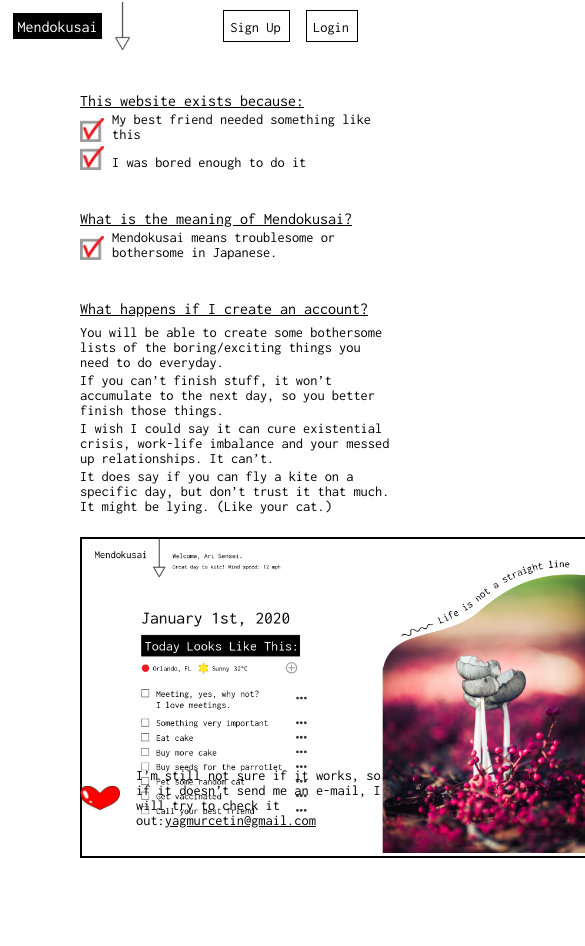
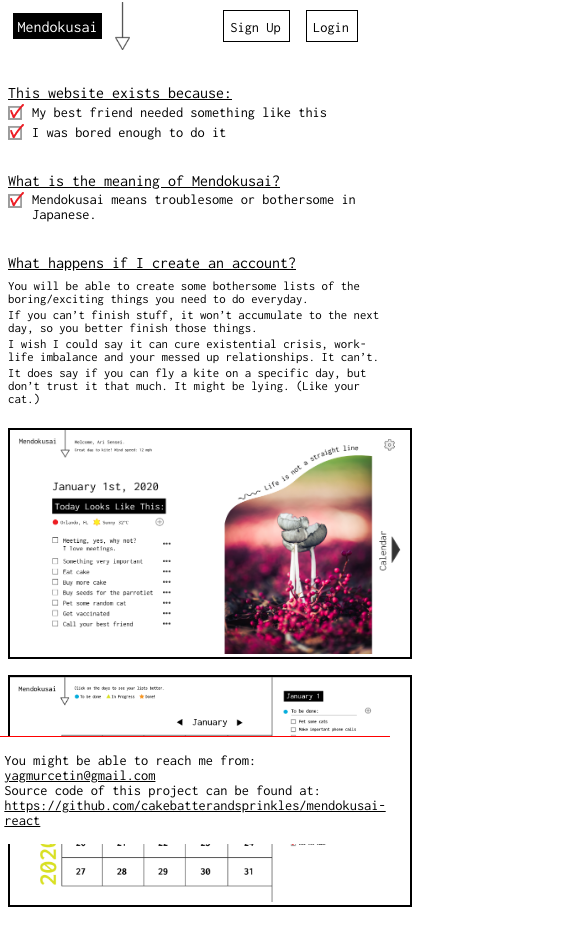
Before and after one commit to cakebatterandsprinkles/mendokusai-react, a React (Create React App) app: page / in a window 390 px wide. Shown: the top 946 px of the page, 585 px wide, since content can reach past the window. Before the commit the page ends 858 px from the top, so only its background shows below. Built offline with nearby package versions, Linux system fonts and the light colour scheme.

Commit message:
added media queries of the landing page

```diff
--- a/src/components/LandingMain/LandingMain.jsx
+++ b/src/components/LandingMain/LandingMain.jsx
@@ -1,14 +1,13 @@
 import React from "react";
 import classes from "./LandingMain.module.css";
 import Checkbox from "../../assets/images/donecheckbox.png";
-import Aux from "../../hoc/Aux";
 import LandingCalendarScreenshot from "../../assets/images/landingcalendar.png";
 import LandingMainPageScreenshot from "../../assets/images/landingmainpage.png";
 import HeartIcon from "../../assets/images/heart.png";
 
 const LandingMain = () => {
   return (
-    <Aux>
+    <div className={classes.mainContainer}>
       <div className={classes.questions}>
         <p className={classes.heading}>This website exists because:</p>
         <div className={classes.flexContainerRow}>
@@ -47,7 +46,9 @@ const LandingMain = () => {
             it that much. It might be lying. (Like your cat.)
           </p>
         </div>
-        <div className={classes.flexContainerRow}>
+        <div
+          className={`${classes.flexContainerRow} ${classes.flexContainerSmallerScreen}`}
+        >
           <div className={classes.border}>
             <img
               src={LandingMainPageScreenshot}
@@ -66,15 +67,32 @@ const LandingMain = () => {
       </div>
       <div className={classes.footer}>
         <img src={HeartIcon} alt="heart icon" className={classes.heartIcon} />
-        <p>
-          I’m still not sure if it works, so if it doesn’t send me an e-mail, I
-          will try to check it out:
-          <a href="mailto:yagmurcetin@gmail.com" className={classes.email}>
-            yagmurcetin@gmail.com
-          </a>
-        </p>
+        <div>
+          <p className={classes.footerText}>
+            You might be able to reach me from:{" "}
+            <a
+              href="mailto:yagmurcetin@gmail.com"
+              target="_blank"
+              rel="noopener noreferrer"
+              className={classes.link}
+            >
+              yagmurcetin@gmail.com
+            </a>{" "}
+          </p>
+          <p className={classes.footerText}>
+            Source code of this project can be found at:{" "}
+            <a
+              href="https://github.com/cakebatterandsprinkles/mendokusai-react"
+              target="_blank"
+              rel="noopener noreferrer"
+              className={classes.link}
+            >
+              https://github.com/cakebatterandsprinkles/mendokusai-react
+            </a>
+          </p>
+        </div>
       </div>
-    </Aux>
+    </div>
   );
 };
 
--- a/src/components/LandingMain/LandingMain.module.css
+++ b/src/components/LandingMain/LandingMain.module.css
@@ -1,3 +1,7 @@
+.mainContainer {
+  padding-bottom: 5rem;
+}
+
 .questions {
   margin: 2.5rem 0 0 5rem;
   font-size: 0.9rem;
@@ -42,22 +46,134 @@
   height: auto;
 }
 
-.email {
+.link {
   color: black;
   text-decoration-color: black;
 }
 
+.link:hover {
+  font-weight: bold;
+  color: red;
+  text-decoration-color: red;
+}
+
 .footer {
-  margin-left: 5rem;
-  position: absolute;
-  bottom: 1rem;
+  position: fixed;
+  bottom: 0;
+  padding: 1rem;
+  width: 100%;
   font-size: 0.9rem;
   display: flex;
   flex-direction: row;
-  align-items: center;
+  justify-content: center;
+  background-color: white;
+  border-top: 0.05rem solid red;
 }
 
 .heartIcon {
   width: 2.5rem;
   margin-right: 1rem;
 }
+
+@media (max-width: 1275px) {
+  .flexContainerSmallerScreen {
+    display: flex;
+    flex-direction: column;
+    align-items: flex-start;
+  }
+
+  .questions {
+    margin: 2rem 2rem 0 2rem;
+    font-size: 0.9rem;
+  }
+}
+
+@media (min-width:855px) and (max-width:1275px) {
+  .screenshot {
+    width: 50rem;
+    height: auto;
+  }
+}
+
+@media (min-width:710px) and (max-width: 855px) {
+  .heartIcon {
+    height: 1rem;
+    width: auto;
+    align-self: center;
+  }
+
+  .mainContainer {
+    padding-bottom: 7rem;
+  }
+
+  .footerText {
+    font-size: 0.8rem;
+  }
+
+  .screenshot {
+    width: 40rem;
+    height: auto;
+  }
+}
+
+@media (min-width:550px) and (max-width:710px) {
+  .heartIcon {
+    height: 1rem;
+    width: auto;
+    align-self: center;
+  }
+
+  .screenshot {
+    width: 30rem;
+    height: auto;
+  }
+
+  .mainContainer {
+    padding-bottom: 6rem;
+  }
+}
+
+@media (min-width:550px) and (max-width:710px) {
+  .screenshot {
+    width: 30rem;
+    height: auto;
+  }
+
+  .heartIcon {
+    height: 1rem;
+    width: auto;
+    align-self: center;
+  }
+}
+
+@media (max-width: 550px) {
+  .questions {
+    margin: 2rem 0 0 0.5rem;
+    font-size: 0.9rem;
+  }
+
+  .heartIcon {
+    display: none;
+  }
+
+  .screenshot {
+    width: 25rem;
+    height: auto;
+  }
+
+  .paragraph,
+  .flexContainer>p {
+    font-size: 0.8rem
+  }
+
+  .checkbox {
+    width: 1rem;
+    height: auto;
+    margin-right: 0.5rem;
+    align-self: flex-start;
+  }
+
+  .mainContainer {
+    padding-bottom: 8rem;
+  }
+}
--- a/src/containers/LoginForm/LoginForm.module.css
+++ b/src/containers/LoginForm/LoginForm.module.css
@@ -36,11 +36,11 @@
 
 .formGroupContainer {
   display: flex;
-  margin-bottom: 0.3rem;
+  margin-bottom: 0.5rem;
 }
 
 .margin {
-  margin-bottom: 0.5rem;
+  margin-bottom: 0.9rem;
 }
 
 .formGroupContainer input {
@@ -151,4 +151,8 @@
     font-weight: bold;
     font-size: 0.9rem;
   }
+
+  .resetPasswordLink {
+    font-size: 0.8rem;
+  }
 }
```
